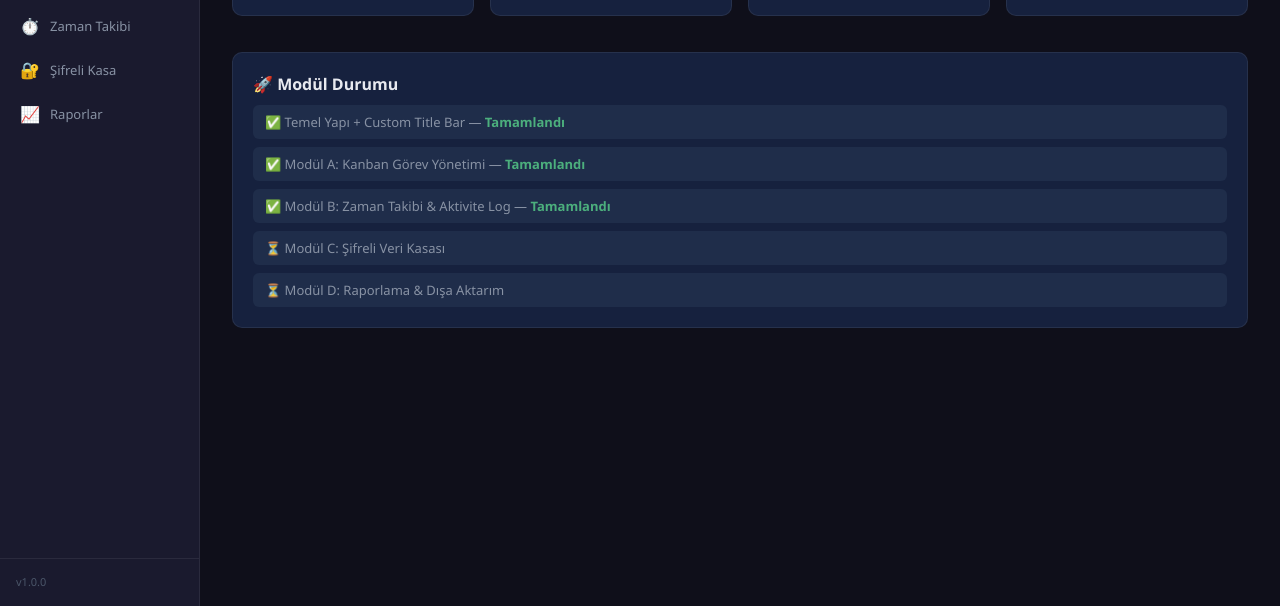
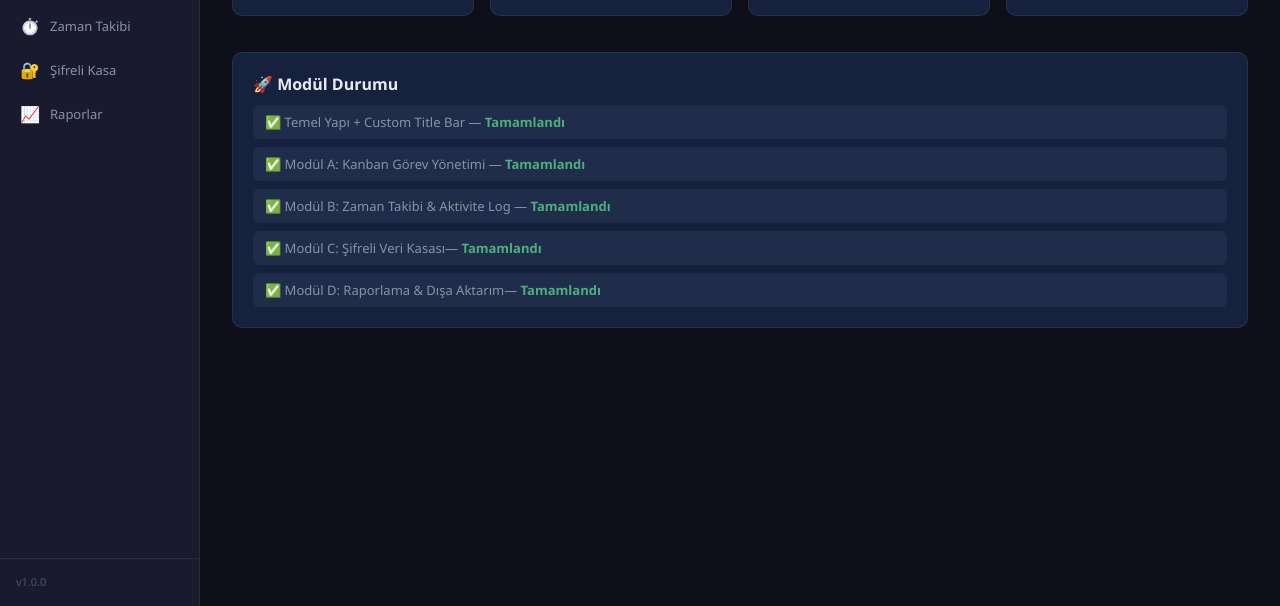
Before and after one commit to aydazra/Guvenli-Is-Suiti, an Electron app: page src/renderer/index.html in a window 1280 px wide. Shown: the part 194-800 px from the top of the page. Drawn offline with nearby package versions, Linux system fonts and the light colour scheme; no server answers.

Commit message:
Update index.html

```diff
--- a/src/renderer/index.html
+++ b/src/renderer/index.html
@@ -66,8 +66,8 @@
             <li>✅ Temel Yapı + Custom Title Bar — <strong>Tamamlandı</strong></li>
             <li>✅ Modül A: Kanban Görev Yönetimi — <strong>Tamamlandı</strong></li>
             <li>✅ Modül B: Zaman Takibi & Aktivite Log — <strong>Tamamlandı</strong></li>
-            <li>⏳ Modül C: Şifreli Veri Kasası</li>
-            <li>⏳ Modül D: Raporlama & Dışa Aktarım</li>
+            <li>✅ Modül C: Şifreli Veri Kasası— <strong>Tamamlandı</strong></li>
+            <li>✅ Modül D: Raporlama & Dışa Aktarım— <strong>Tamamlandı</strong></li>
           </ul>
         </div>
       </div>
```
